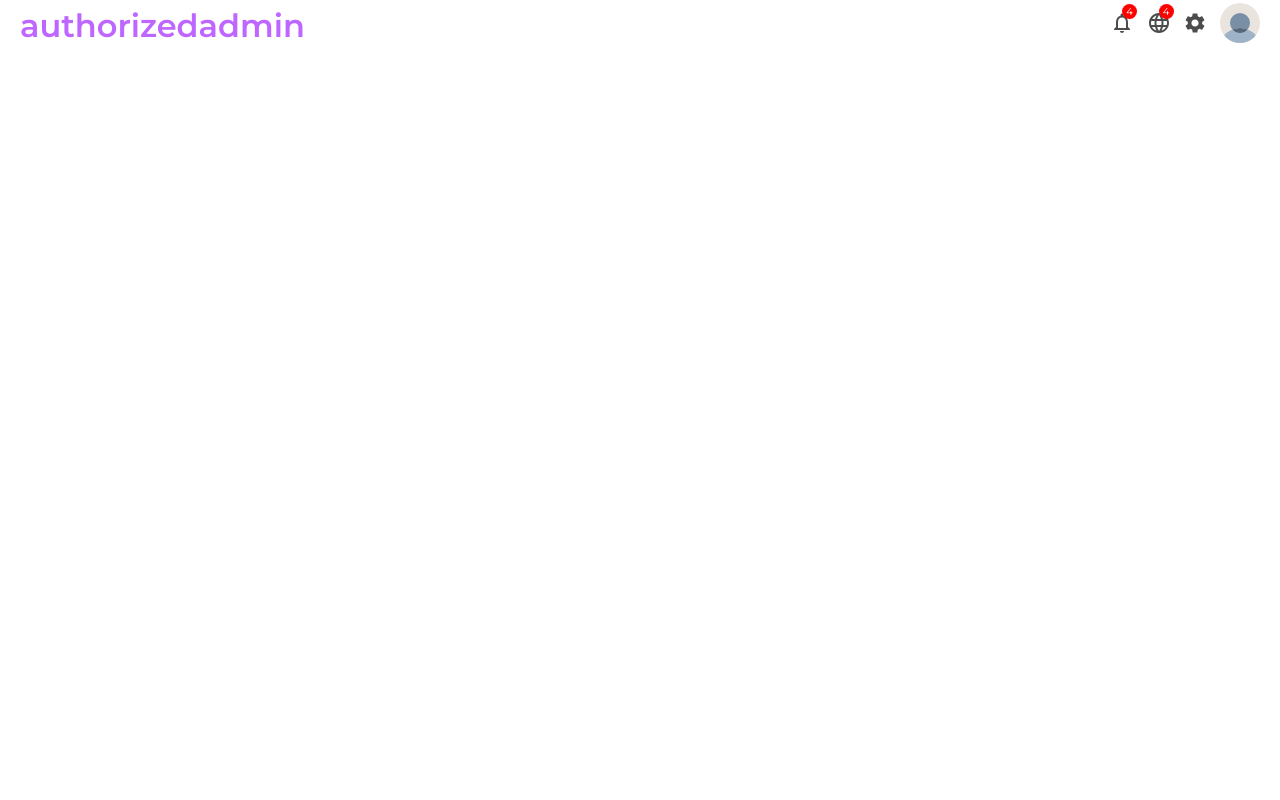
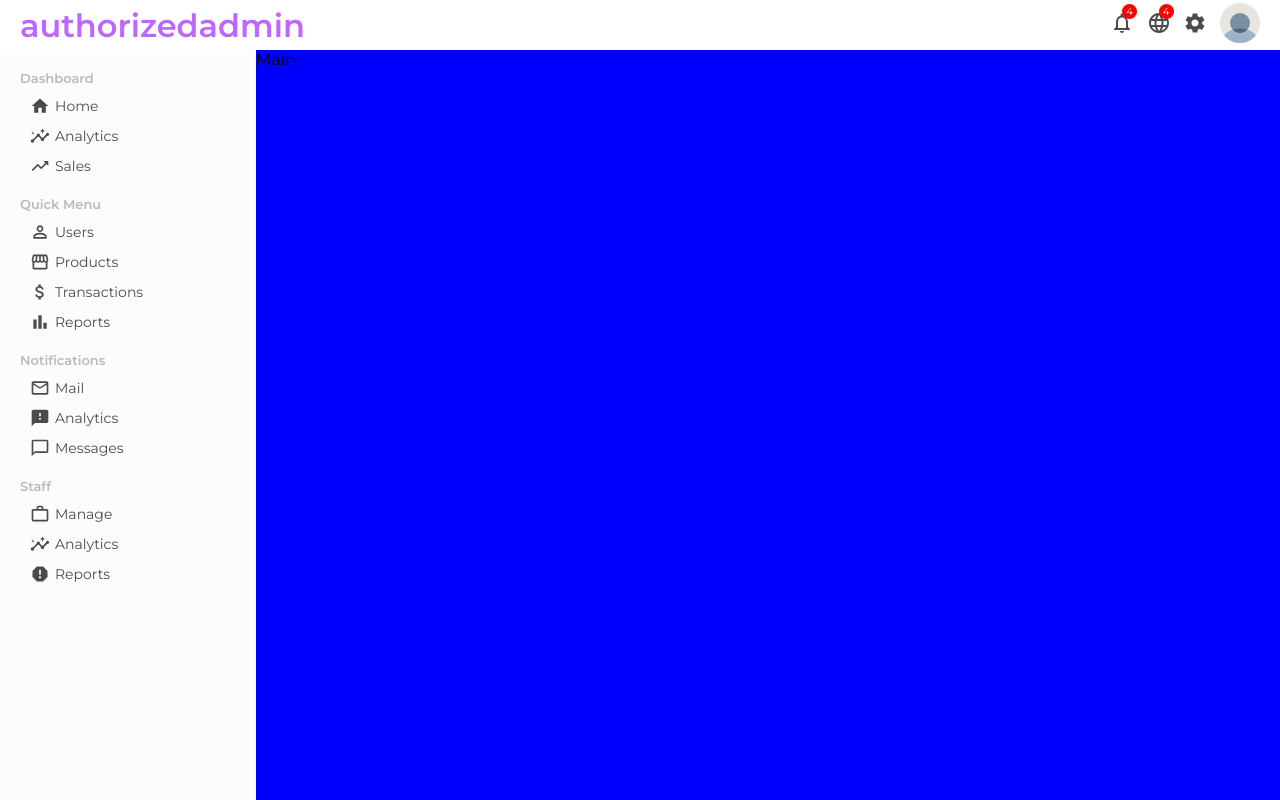
Before and after one commit to AndrewJetLee/admin-dashboard-template, a React (Create React App) app: page / in a window 1280 px wide. Built offline with nearby package versions, Linux system fonts and the light colour scheme; the HTML template or start-up script is replaced by a standard one.

Commit message:
Finished styling sidebar draft

```diff
--- a/src/App.js
+++ b/src/App.js
@@ -1,9 +1,15 @@
 import Topbar from "./components/Topbar";
+import Sidebar from "./components/Sidebar"
+import './app.scss';
 
 function App() {
   return (
     <div className="App">
       <Topbar />
+      <div className="content">
+        <Sidebar />
+        <div className="main">Main</div>
+      </div>
     </div>
   );
 }
--- a/src/_variables.scss
+++ b/src/_variables.scss
@@ -1,2 +1,5 @@
 $primaryColor: #be66ff;
 $grayTextColor: rgba(0, 0, 0, 0.7);
+$lightGrayTextColor: rgb(187, 186, 186);
+$lightGrayActive: rgb(228, 228, 250);
+$grayBg: rgba(0, 0, 0, 0.01);
--- /dev/null
+++ b/src/app.scss
@@ -0,0 +1,10 @@
+
+.content {
+    display: flex;
+
+}
+
+.main {
+    flex: 4;
+    background-color: blue;
+}
--- a/src/components/Sidebar.jsx
+++ b/src/components/Sidebar.jsx
@@ -1,11 +1,92 @@
-import React from 'react'
+import React from "react";
+import "./sidebar.scss";
+import { Home, TrendingUp, Insights,
+         PermIdentity, Storefront, AttachMoney, BarChart,
+         MailOutline, Feedback, ChatBubbleOutline,
+        WorkOutline, Report
+
+        } from "@mui/icons-material/";
 
 const Sidebar = () => {
-    return (
-        <div>
-            sidebar
+  return (
+    <div className="sidebarContainer">
+      <div className="sidebarContent">
+        <div className="sidebarMenu">
+          <h4 className="sidebarTitle">Dashboard</h4>
+          <ul className="sidebarList">
+            <li>
+              <Home className="sidebarIcon"/>
+              Home
+            </li>
+            <li>
+              <Insights className="sidebarIcon"/>
+              Analytics
+            </li>
+            <li>
+              <TrendingUp className="sidebarIcon"/>
+              Sales
+            </li>
+          </ul>
         </div>
-    )
-}
+        <div className="sidebarMenu">
+          <h4 className="sidebarTitle">Quick Menu</h4>
+          <ul className="sidebarList">
+            <li>
+              <PermIdentity className="sidebarIcon"/>
+              Users
+            </li>
+            <li>
+              <Storefront className="sidebarIcon"/>
+              Products
+            </li>
+            <li>
+              <AttachMoney className="sidebarIcon"/>
+              Transactions
+            </li>
+            <li>
+              <BarChart className="sidebarIcon"/>
+              Reports
+            </li>
+          </ul>
+        </div>
+        <div className="sidebarMenu">
+          <h4 className="sidebarTitle">Notifications</h4>
+          <ul className="sidebarList">
+            <li>
+              <MailOutline className="sidebarIcon"/>
+              Mail
+            </li>
+            <li>
+              <Feedback className="sidebarIcon"/>
+              Analytics
+            </li>
+            <li>
+              <ChatBubbleOutline className="sidebarIcon"/>
+              Messages
+            </li>
+          </ul>
+        </div>
+        <div className="sidebarMenu">
+          <h4 className="sidebarTitle">Staff</h4>
+          <ul className="sidebarList">
+            <li>
+              <WorkOutline className="sidebarIcon"/>
+              Manage
+            </li>
+            <li>
+              <Insights className="sidebarIcon"/>
+              Analytics
+            </li>
+            <li>
+              <Report className="sidebarIcon"/>
+              Reports
+            </li>
+          </ul>
+        </div>
+      </div>
 
-export default Sidebar
+    </div>
+  );
+};
+
+export default Sidebar;
--- /dev/null
+++ b/src/components/sidebar.scss
@@ -0,0 +1,41 @@
+@import '../variables';
+
+.sidebarContainer {
+    flex: 1;
+    height: calc(100vh - 50px);
+    position: sticky;
+    top: 50px;
+    background-color: $grayBg;
+    .sidebarContent {
+        padding: 20px;
+        color: $grayTextColor;
+        .sidebarMenu {
+            margin-bottom: 10px;
+            .sidebarList {
+                padding: 5px;
+                font-size: 14px;
+                li {
+                    cursor: pointer;
+                    padding: 5px;
+                    display: flex;
+                    align-items: center;
+                    border-radius: 10px;
+                    width: 100%;
+                    &:active, &:hover {
+                        background-color: $lightGrayActive;
+                    }
+                    .sidebarIcon {
+                        margin-right: 5px;
+                        font-size: 20px;
+                    }
+                }
+            }
+            .sidebarTitle {
+                font-size: 13px;
+                color: $lightGrayTextColor;
+                text-align: left;
+                font-weight: 600;
+            }
+        }
+    }
+}
--- a/src/index.css
+++ b/src/index.css
@@ -3,4 +3,9 @@
     box-sizing: border-box;
     margin: 0;
     padding: 0;
+
 }
+
+ul {
+    list-style-type: none;
+  }
```
Also changed, not shown: src/pages/home/Home.jsx (added), src/pages/home/home.scss (added).
